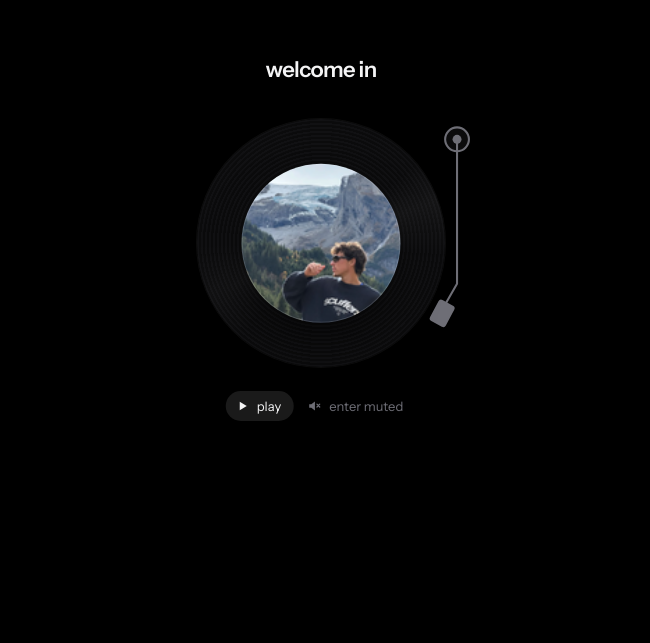
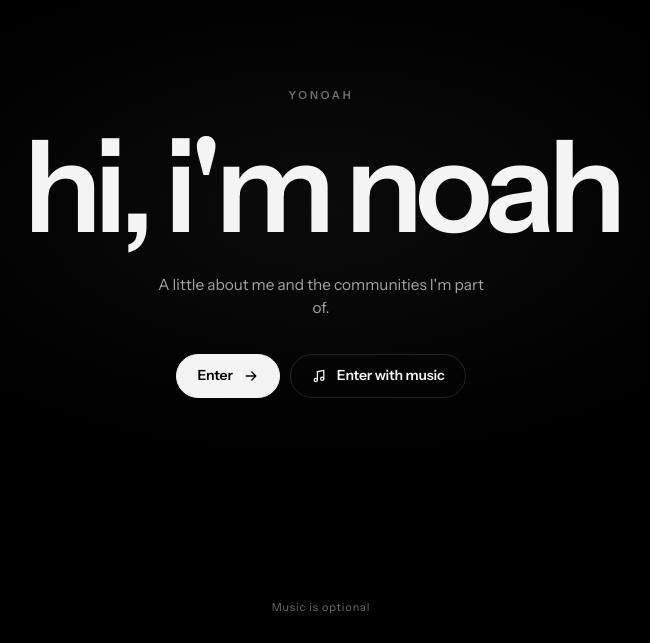
Before and after one commit to cendxr/yonoah, a React (Vite) app: page / in a window 1280 px wide. Shown: the part 157-800 px from the top of the page, without its empty margins (319-969 px from the left). Built offline with nearby package versions, Linux system fonts and the light colour scheme.

Commit message:
Redesign intro, add SEO and share preview, clean up scratch files

```diff
--- a/index.html
+++ b/index.html
@@ -3,12 +3,28 @@
   <head>
     <meta charset="UTF-8" />
     <meta name="viewport" content="width=device-width, initial-scale=1.0" />
-    <meta name="description" content="Noah — student, builder, and friend." />
-    <meta name="theme-color" content="#0a0a0a" />
+    <title>Noah · Student, builder, and community lead</title>
+    <meta name="description" content="Noah is an American college student who builds software and leads online communities like Fluid Compact, Collective, and Alaska Roleplay." />
+    <meta name="author" content="Noah" />
+    <meta name="theme-color" content="#000000" />
+
+    <!-- Share previews (Discord, iMessage, X, etc.) -->
+    <meta property="og:type" content="website" />
+    <meta property="og:site_name" content="Noah" />
+    <meta property="og:title" content="Noah · Student, builder, and community lead" />
+    <meta property="og:description" content="A little about me and the communities I'm part of." />
+    <meta property="og:image" content="/og-image.png" />
+    <meta property="og:image:width" content="1200" />
+    <meta property="og:image:height" content="630" />
+    <meta property="og:image:alt" content="noah" />
+    <meta name="twitter:card" content="summary_large_image" />
+    <meta name="twitter:title" content="Noah · Student, builder, and community lead" />
+    <meta name="twitter:description" content="A little about me and the communities I'm part of." />
+    <meta name="twitter:image" content="/og-image.png" />
+
     <link rel="icon" href="/favicon.svg" type="image/svg+xml" />
     <link rel="preload" href="/fonts/InstrumentSans-400.ttf" as="font" type="font/ttf" crossorigin />
     <link rel="preload" href="/fonts/InstrumentSans-600.ttf" as="font" type="font/ttf" crossorigin />
-    <title>Noah</title>
   </head>
   <body>
     <div id="root"></div>
--- a/src/App.tsx
+++ b/src/App.tsx
@@ -3,6 +3,7 @@ import { ExperienceStrip } from './components/ExperienceCard'
 
 const BIO = 'i am an american college student. i love the outdoors, spending time with friends and family, and developing software'
 const WORDS = BIO.split(' ')
+const INTRO_CHARS = Array.from("hi, i'm noah")
 const SONG_END_SECONDS = 90
 const SONG_FADE_START_SECONDS = 87
 const SONG_FADE_IN_SECONDS = 1.5
@@ -25,17 +26,12 @@ const positions = [
   },
 ]
 
-const projects = [
-  { name: 'Question of the Day', description: 'A simple user app to gain a unique QoTD in any server.', href: 'https://discord.com/oauth2/authorize?client_id=1542174618893426718', logoSrc: 'https://www.whoisjonah.xyz/media/projects/qotd.webp' },
-]
-
 function prefersReducedMotion() {
   return window.matchMedia('(prefers-reduced-motion: reduce)').matches
 }
 
 function App() {
   const photoRef = useRef<HTMLSpanElement>(null)
-  const recordRef = useRef<HTMLDivElement>(null)
   const imgRef = useRef<HTMLImageElement>(null)
   const audioRef = useRef<HTMLAudioElement>(null)
   const toggleRef = useRef<HTMLButtonElement>(null)
@@ -59,26 +55,23 @@ function App() {
   useEffect(() => {
     let cancelled = false
 
-    function placeLabel() {
+    function placePhoto() {
       const photo = photoRef.current
-      const record = recordRef.current
-      if (!photo || !record || enteredRef.current) return
-      photo.style.animation = 'none'
+      if (!photo || enteredRef.current) return
+      const previousTransform = photo.style.transform
       photo.style.transform = 'none'
       const rect = photo.getBoundingClientRect()
-      photo.style.animation = ''
-      photo.style.transform = ''
+      photo.style.transform = previousTransform
       const fx = document.documentElement.clientWidth / 2 - (rect.left + rect.width / 2)
       const fy = document.documentElement.clientHeight / 2 - (rect.top + rect.height / 2)
-      const fs = rect.width > 0 ? (0.64 * record.offsetWidth) / rect.width : 1
       photo.style.setProperty('--fx', `${fx}px`)
       photo.style.setProperty('--fy', `${fy}px`)
-      photo.style.setProperty('--fs', fs.toFixed(3))
+      photo.style.setProperty('--fs', '.78')
     }
 
     function revealIntro() {
       if (cancelled || enteredRef.current) return
-      placeLabel()
+      placePhoto()
       setReady(true)
     }
 
@@ -87,11 +80,11 @@ function App() {
       new Promise((resolve) => window.setTimeout(resolve, 1200)),
     ]).then(revealIntro)
     document.fonts.ready.then(() => {
-      if (!cancelled && !enteredRef.current) placeLabel()
+      if (!cancelled && !enteredRef.current) placePhoto()
     })
 
     function onResize() {
-      if (!cancelled) placeLabel()
+      if (!cancelled) placePhoto()
     }
 
     window.addEventListener('resize', onResize)
@@ -210,7 +203,7 @@ function App() {
     setPlaying(false)
   }
 
-  /** Measured muted path: enter immediately — no drop phase or delay. */
+  /** Silent entry reveals the portfolio immediately without starting playback. */
   function enterMuted(silent = true) {
     if (enteredRef.current) return
     enteredRef.current = true
@@ -231,35 +224,30 @@ function App() {
 
   return (
     <main className="site-shell">
-      <div className="deck" aria-hidden={entered} inert={entered || undefined}>
-        <h2 className="welcome">welcome in</h2>
-        <div className="record" ref={recordRef} />
-        {/* Decorative tonearm — reference marks aria-hidden; deck is pointer-events:none. */}
-        <svg className="arm" viewBox="0 0 100 150" fill="none" stroke="currentColor" strokeLinecap="round" strokeLinejoin="round" aria-hidden="true">
-          <circle cx="80" cy="15" r="8" fill="#0b0b0c" strokeWidth="1.4" />
-          <circle cx="80" cy="15" r="3" fill="currentColor" stroke="none" />
-          <path d="M80 15v97l-8 14" strokeWidth="1.4" />
-          <rect x="64" y="124" width="12" height="16" rx="2" transform="rotate(28 70 132)" fill="currentColor" stroke="none" />
-        </svg>
-        <div className="choose">
-          <button className="play-intro" type="button" onClick={enterWithSound} disabled={entered}>
-            <svg viewBox="0 0 14 14" width="14" height="14" aria-hidden="true"><path d="m4 2.7 7 4.3-7 4.3V2.7z" fill="currentColor" /></svg>
-            play
-          </button>
-          <button
-            className="quiet"
-            type="button"
-            onClick={() => enterMuted()}
-            disabled={entered}
-          >
-            <svg className="muted-icon" viewBox="0 0 14 14" width="14" height="14" aria-hidden="true">
-              <path d="M1.5 5.2h2.1L7.2 2.4v9.2L3.6 8.8H1.5V5.2z" fill="currentColor" />
-              <path d="M9.2 5.1 12 8M12 5.1 9.2 8" fill="none" stroke="currentColor" strokeWidth="1.2" strokeLinecap="round" />
-            </svg>
-            enter muted
-          </button>
+      <section className="intro-gate" aria-label="Welcome" aria-hidden={entered} inert={entered || undefined}>
+        <div className="intro-inner">
+          <p className="intro-kicker">yonoah</p>
+          <h1 className="intro-title" aria-label="hi, i'm noah">
+            {INTRO_CHARS.map((char, index) => (
+              <span key={index} className="intro-char" style={{ '--c': index } as CSSProperties} aria-hidden="true">
+                {char === ' ' ? '\u00a0' : char}
+              </span>
+            ))}
+          </h1>
+          <p className="intro-sub">A little about me and the communities I'm part of.</p>
+          <div className="intro-actions">
+            <button className="intro-action intro-action-primary" type="button" onClick={() => enterMuted()} disabled={!ready || entered}>
+              Enter
+              <svg viewBox="0 0 20 20" aria-hidden="true"><path d="M4 10h12m-5-5 5 5-5 5" /></svg>
+            </button>
+            <button className="intro-action" type="button" onClick={enterWithSound} disabled={!ready || entered}>
+              <svg viewBox="0 0 20 20" aria-hidden="true"><path d="M8 15V4.5l8-1.5V13.5" /><circle cx="6" cy="15" r="2" /><circle cx="14" cy="13.5" r="2" /></svg>
+              Enter with music
+            </button>
+          </div>
         </div>
-      </div>
+        <span className="intro-hint" aria-hidden="true">Music is optional</span>
+      </section>
 
       <audio ref={audioRef} src="/audio/take-it-easy-2013-remaster.mp3" preload="metadata" />
       {entered && <video className="background-video" autoPlay loop muted playsInline src="/media/pexels-background-1080p.mp4" aria-hidden="true" />}
@@ -269,30 +257,6 @@ function App() {
           <button className="music-toggle" type="button" aria-label={playing ? 'mute music' : 'play music'} onClick={playing ? stopMusic : () => startMusic()}>
             {playing ? '▮▮▮' : '♪'}
           </button>
-        </div>
-        <div className="elsewhere">
-          <span>elsewhere</span>
-          <div>
-            <span className="social-link social-link-disabled" aria-label="Discord (not available yet)">
-              <svg className="social-icon" viewBox="0 0 24 24" fill="currentColor" aria-hidden="true">
-                <path d="M19.7 5.2a18.7 18.7 0 0 0-4.6-1.4l-.6 1.2a17.2 17.2 0 0 0-5 0l-.6-1.2a18.7 18.7 0 0 0-4.6 1.4C1.4 9.5.6 13.7 1 17.8a18.8 18.8 0 0 0 5.7 2.9l1.2-1.9-1.9-.9.5-.4c3.7 1.7 7.7 1.7 11.4 0l.5.4-1.9.9 1.2 1.9a18.8 18.8 0 0 0 5.7-2.9c.5-4.8-.8-8.9-3.7-12.6ZM8.7 15.1c-1.1 0-1.9-1-1.9-2.2s.8-2.2 1.9-2.2 1.9 1 1.9 2.2-.8 2.2-1.9 2.2Zm6.6 0c-1.1 0-1.9-1-1.9-2.2s.8-2.2 1.9-2.2 1.9 1 1.9 2.2-.8 2.2-1.9 2.2Z" />
-              </svg>
-              discord
-            </span>
-            <a href="https://mail.google.com/mail/?view=cm&fs=1&to=hello%40yonoah.xyz" target="_blank" rel="noreferrer">
-              <svg className="social-icon" viewBox="0 0 24 24" fill="none" aria-hidden="true">
-                <path d="M3 6.75A1.75 1.75 0 0 1 4.75 5h14.5A1.75 1.75 0 0 1 21 6.75v10.5A1.75 1.75 0 0 1 19.25 19H4.75A1.75 1.75 0 0 1 3 17.25V6.75Z" stroke="currentColor" strokeWidth="1.7" />
-                <path d="m4 6 8 6.5L20 6" stroke="currentColor" strokeWidth="1.7" strokeLinecap="round" strokeLinejoin="round" />
-              </svg>
-              email
-            </a>
-            <a href="https://github.com/cendxr" target="_blank" rel="noreferrer">
-              <svg className="social-icon" viewBox="0 0 24 24" fill="currentColor" aria-hidden="true">
-                <path d="M12 .9a11.1 11.1 0 0 0-3.51 21.63c.56.1.76-.24.76-.54v-2.08c-3.1.68-3.76-1.32-3.76-1.32-.5-1.3-1.24-1.65-1.24-1.65-1.01-.7.08-.69.08-.69 1.12.08 1.71 1.15 1.71 1.15.99 1.7 2.6 1.21 3.23.93.1-.72.39-1.21.7-1.49-2.48-.28-5.09-1.24-5.09-5.52 0-1.22.44-2.22 1.15-3-.12-.28-.5-1.42.11-2.96 0 0 .94-.3 3.05 1.15a10.6 10.6 0 0 1 5.55 0c2.11-1.45 3.05-1.15 3.05-1.15.61 1.54.23 2.68.11 2.96.72.78 1.15 1.78 1.15 3 0 4.29-2.61 5.24-5.1 5.51.4.35.75 1.03.75 2.08v3.08c0 .3.2.65.77.54A11.1 11.1 0 0 0 12 .9Z" />
-              </svg>
-              github
-            </a>
-          </div>
         </div>
       </nav>
 
@@ -337,7 +301,6 @@ function App() {
         <div>
           <section id="experience-panel" className="strip" aria-label="Experience">
             <div className="positions">{positions.map((position) => <ExperienceStrip key={position.name} {...position} />)}</div>
-            <div className="projects">{projects.map((project) => <ExperienceStrip key={project.name} {...project} compact />)}</div>
           </section>
         </div>
       </div>
--- a/src/styles.css
+++ b/src/styles.css
@@ -64,90 +64,83 @@ a:focus-visible, button:focus-visible { outline: 2px solid #4c8dff; outline-offs
 .background-video::after { content: ''; position: absolute; inset: 0; background: #0008; }
 .nav, .hero, .toggle, .more { position: relative; z-index: 1; }
 
-/* Intro. The portrait itself is the wordmark photo, parked on the disc
-   until enter. */
-.deck {
-  --disc: min(31vh, 48vw, 250px);
+.intro-gate {
   position: fixed;
+  z-index: 4;
   inset: 0;
+  display: grid;
+  place-items: center;
+  padding: 32px 24px;
+  background: var(--bg);
+  transition: opacity .7s var(--ease), filter .7s var(--ease), transform .7s var(--ease), visibility 0s .7s;
+}
+.intro-gate::before {
+  content: '';
+  position: absolute;
+  inset: 0;
+  background: radial-gradient(55% 45% at 50% 46%, #ffffff0b, transparent 70%);
   pointer-events: none;
-  transition: opacity .8s var(--ease);
 }
-.record {
-  position: absolute;
-  z-index: 1;
-  top: 50%;
-  left: 50%;
-  width: var(--disc);
-  height: var(--disc);
-  margin: calc(var(--disc) / -2);
-  border-radius: 50%;
-  background:
-    conic-gradient(from 20deg, transparent 0deg, transparent 30deg, rgba(255, 255, 255, .04) 50deg, transparent 75deg, transparent 200deg, rgba(255, 255, 255, .027) 225deg, transparent 250deg),
-    repeating-radial-gradient(circle, #0b0b0c 0 2px, #111113 2.5px 4px);
-  box-shadow: 0 0 0 1px rgba(255, 255, 255, .05);
-  transition: opacity .7s var(--ease), transform .9s var(--ease);
+.intro-inner { position: relative; display: flex; flex-direction: column; align-items: center; text-align: center; }
+.intro-kicker {
+  margin: 0 0 22px;
+  color: var(--muted);
+  font-size: 11px;
+  font-weight: 600;
+  letter-spacing: .26em;
+  text-transform: uppercase;
 }
-.arm {
-  position: absolute;
-  z-index: 3;
-  top: calc(50% - var(--disc) * .51);
-  left: calc(50% + var(--disc) * .07);
-  width: calc(var(--disc) * .6);
-  height: calc(var(--disc) * .9);
-  color: var(--muted);
-  transform-origin: 80% 10%;
-  transition: transform .7s cubic-bezier(.5, 0, .2, 1), opacity .6s var(--ease);
-}
-/* Measured: html.drop rotates the decorative tonearm onto the disc. */
-html.drop .arm { transform: rotate(20deg); }
-.welcome {
-  position: absolute;
-  z-index: 3;
-  top: calc(50% - var(--disc) / 2 - 64px);
-  left: 50%;
+.intro-title {
   margin: 0;
   color: var(--text);
-  font-size: 22px;
+  font-size: clamp(56px, 10vw, 136px);
   font-weight: 600;
-  letter-spacing: -.03em;
-  line-height: 1.4;
+  letter-spacing: -.06em;
+  line-height: .95;
   white-space: nowrap;
-  transform: translate(-50%);
-  transition: opacity .5s var(--ease);
 }
-.choose {
+.intro-char { display: inline-block; }
+.intro-sub {
+  max-width: 340px;
+  margin: 26px 0 0;
+  color: var(--body);
+  font-size: clamp(15px, 1.2vw, 17px);
+  line-height: 1.5;
+}
+.intro-actions { display: flex; flex-wrap: wrap; justify-content: center; gap: 10px; margin-top: 34px; }
+.intro-action {
+  display: inline-flex;
+  align-items: center;
+  justify-content: center;
+  gap: 10px;
+  height: 44px;
+  padding: 0 20px;
+  border: 1px solid var(--rule);
+  border-radius: 999px;
+  color: var(--text);
+  background: transparent;
+  font-size: 14px;
+  font-weight: 600;
+  letter-spacing: -.01em;
+  cursor: pointer;
+  transition: color .25s var(--ease), background-color .25s var(--ease), border-color .25s var(--ease), transform .25s var(--ease);
+}
+.intro-action svg { width: 16px; height: 16px; flex: none; fill: none; stroke: currentColor; stroke-width: 1.6; stroke-linecap: round; stroke-linejoin: round; transition: transform .25s var(--ease); }
+.intro-action:hover { border-color: #ffffff40; background: #ffffff0d; }
+.intro-action:hover svg { transform: translateX(2px); }
+.intro-action:active { transform: scale(.97); }
+.intro-action:disabled { cursor: default; }
+.intro-action-primary { border-color: var(--text); color: #000; background: var(--text); }
+.intro-action-primary:hover { border-color: #fff; background: #fff; }
+.intro-hint {
   position: absolute;
-  z-index: 3;
-  top: calc(50% + var(--disc) / 2 + 24px);
+  bottom: calc(28px + env(safe-area-inset-bottom));
   left: 50%;
-  display: flex;
-  gap: 4px;
-  pointer-events: auto;
-  transform: translate(-50%);
-  transition: opacity .4s var(--ease);
+  color: var(--muted);
+  font-size: 11px;
+  letter-spacing: .08em;
+  transform: translateX(-50%);
 }
-/* Match reference .choose button metrics (line-height: normal → 30px tall). */
-.choose button {
-  display: flex;
-  align-items: center;
-  gap: 7px;
-  padding: 7px 13px 7px 10px;
-  border: 0;
-  border-radius: 999px;
-  color: var(--muted);
-  background: transparent;
-  font: 500 13px/normal "Instrument Sans", "Instrument Sans Fallback", -apple-system, system-ui, "Helvetica Neue", Arial, sans-serif;
-  white-space: nowrap;
-  cursor: pointer;
-  -webkit-tap-highlight-color: transparent;
-  transition: background-color .2s, color .2s, transform .3s var(--spring);
-}
-.play-intro { color: var(--text) !important; background: #ffffff1a !important; }
-.choose button:hover { color: var(--text); transform: scale(1.04); }
-.choose button:active { transform: scale(.95); }
-.choose button:disabled { cursor: default; transform: none; }
-.muted-icon { display: block; flex: none; width: 14px; height: 14px; }
 
 html.gate .nav,
 html.gate .more,
@@ -155,35 +148,19 @@ html.gate .toggle,
 html.gate .experience-toggle,
 html.gate .ch,
 html.gate .bio { opacity: 0; visibility: hidden; }
-html.gate .photo { transform: translate(var(--fx), var(--fy)) scale(var(--fs)); }
-html.gate:not(.set) .photo,
-html.gate:not(.set) .deck { opacity: 0; }
-html.gate:not(.set) .choose { pointer-events: none; }
-html.gate.set .photo { animation: appear 1s var(--ease) backwards; }
-html.gate.set .photo img { animation: spin-in 1.2s var(--ease) backwards; }
-html.gate.set .record { animation: press 1s var(--ease) backwards; }
-html.gate.set .welcome { animation: rise .9s var(--ease) .2s backwards; }
-html.gate.set .choose { animation: rise .8s var(--ease) .4s backwards; }
-/* Measured drop path: portrait keeps spinning on the disc until enter. */
-html.gate.drop .photo img { animation: turn .7s ease-in, turn .41s linear .7s infinite; }
-html.drop .choose,
-html:not(.gate) .choose { opacity: 0; pointer-events: none; }
-html:not(.gate) .welcome { opacity: 0; }
-html:not(.gate) .deck { visibility: hidden; transition: visibility 0s .9s; }
-html:not(.gate) .record { opacity: 0; transform: scale(.85); }
-html:not(.gate) .arm { opacity: 0; }
+html.gate .photo { opacity: 0; visibility: hidden; transform: translate(var(--fx), var(--fy)) scale(var(--fs)); }
+html.gate:not(.set) .intro-gate { opacity: 0; }
+html.gate.set .intro-kicker { animation: intro-fade 1s var(--ease) .1s backwards; }
+html.gate.set .intro-char { animation: intro-char .9s var(--ease) calc(.25s + var(--c) * .035s) backwards; }
+html.gate.set .intro-sub { animation: intro-rise .9s var(--ease) .75s backwards; }
+html.gate.set .intro-actions { animation: intro-rise .9s var(--ease) .9s backwards; }
+html.gate.set .intro-hint { animation: intro-fade 1s var(--ease) 1.1s backwards; }
+html:not(.gate) .intro-gate { opacity: 0; filter: blur(8px); transform: scale(1.02); visibility: hidden; pointer-events: none; }
 
 .nav { display: flex; align-items: flex-start; justify-content: space-between; gap: 24px; padding: 26px 40px 0; }
 .who { display: flex; flex-direction: column; align-items: flex-start; gap: 8px; padding-top: 6px; }
 .handle { font-size: 16px; font-weight: 600; letter-spacing: -.02em; }
 .music-toggle { min-width: 18px; margin: 0; padding: 0; border: 0; color: var(--text); background: transparent; font-size: 18px; font-weight: 700; letter-spacing: -2px; line-height: .7; cursor: pointer; }
-.elsewhere { display: grid; gap: 8px; min-width: 267px; padding: 10px 16px 12px; border: 1px solid #ffffff13; border-radius: 24px; background: #181818d9; backdrop-filter: blur(18px); color: var(--body); font-size: 12px; }
-.elsewhere div { display: flex; gap: 18px; align-items: center; color: var(--text); font-size: 15px; font-weight: 600; white-space: nowrap; }
-.elsewhere a, .social-link { display: inline-flex; align-items: center; gap: 7px; }
-.social-icon { display: block; width: 16px; height: 16px; flex: none; }
-.elsewhere a { transition: opacity .2s; }
-.elsewhere a:hover { opacity: .72; }
-
 .hero { display: flex; flex: 1; align-items: center; justify-content: center; padding: 24px; text-align: center; }
 .mark {
   --wm: clamp(96px, min(22vw, 34vh), 280px);
@@ -287,14 +264,12 @@ html.open .more { grid-template-rows: 1fr; }
 .strip {
   position: relative;
   display: grid;
-  grid-template-columns: minmax(0, 1fr) minmax(300px, 21vw);
+  grid-template-columns: minmax(0, 1fr);
   align-items: start;
-  column-gap: clamp(28px, 1.35vw, 48px);
   padding: 24px clamp(40px, 2.25vw, 80px) 0;
   perspective: 1200px;
 }
-.positions { display: grid; grid-template-columns: repeat(2, minmax(0, 1fr)); gap: clamp(20px, 1.2vw, 42px); }
-.projects { display: grid; grid-template-columns: 1fr; gap: 18px; min-width: 0; padding-left: clamp(24px, 1.35vw, 48px); border-left: 1px solid var(--rule); }
+.positions { display: grid; grid-template-columns: repeat(3, minmax(0, 1fr)); gap: clamp(20px, 1.2vw, 42px); }
 .strip::before {
   content: "";
   position: absolute;
@@ -333,23 +308,15 @@ html.open .position { animation: flip .9s var(--ease) calc(.15s + var(--i) * 80m
   transition: color .2s;
 }
 .position:hover p { color: #c4c4ca; }
-.project { display: grid; grid-template-columns: 28px minmax(0, 1fr); column-gap: 12px; align-items: start; min-width: 0; }
-.project .logo { grid-row: span 2; width: 28px; height: 28px; }
-.project .title { white-space: normal; }
-.project b { font-size: 14px; }
-.project p { grid-column: 2; margin: 1px 0 0; color: var(--body); font-size: 12px; line-height: 1.35; }
-
 @keyframes float { from { transform: translateY(-3px); } to { transform: translateY(4px); } }
 @keyframes land { from { transform: translate(var(--fx), var(--fy)) scale(var(--fs)); } }
 @keyframes unspin {
   from { transform: perspective(700px) rotateY(0deg) rotateX(0deg) rotate(var(--a, 0deg)); }
   to { transform: perspective(700px) rotateY(var(--ry, 0deg)) rotateX(var(--rx, 0deg)) rotate(720deg); }
 }
-@keyframes spin-in { from { transform: rotate(-540deg); } to { transform: rotate(0deg); } }
-@keyframes turn { from { transform: rotate(0deg); } to { transform: rotate(360deg); } }
-@keyframes appear { from { opacity: 0; transform: translate(var(--fx), var(--fy)) scale(calc(var(--fs) * .6)); } }
-@keyframes press { from { opacity: 0; transform: scale(.8); } }
-@keyframes rise { from { opacity: 0; transform: translate(-50%, 12px); } }
+@keyframes intro-rise { from { opacity: 0; transform: translateY(12px); } }
+@keyframes intro-char { from { opacity: 0; filter: blur(10px); transform: translateY(.35em); } }
+@keyframes intro-fade { from { opacity: 0; } }
 @keyframes emerge { from { opacity: 0; transform: translateX(var(--sx)) scale(.6); filter: blur(12px); } }
 @keyframes word { from { opacity: 0; filter: blur(8px); transform: translateY(.6em) rotate(4deg); } }
 @keyframes hand {
@@ -375,29 +342,29 @@ html.open .position { animation: flip .9s var(--ease) calc(.15s + var(--i) * 80m
 }
 
 @media (max-width: 960px) {
-  .strip { grid-template-columns: 1fr; gap: 24px; padding-inline: 40px; }
-  .positions { gap: 24px; }
-  .projects { grid-template-columns: repeat(2, minmax(0, 1fr)); gap: 18px 32px; padding: 18px 0 0; border-top: 1px solid var(--rule); border-left: 0; }
+  .strip { padding-inline: 40px; }
+  .positions { grid-template-columns: repeat(2, minmax(0, 1fr)); gap: 24px; }
 }
 
 @media (max-width: 640px) {
+  .intro-title { font-size: clamp(44px, 14vw, 72px); }
+  .intro-sub { margin-top: 20px; font-size: 15px; }
+  .intro-actions { flex-direction: column; width: 100%; max-width: 280px; margin-top: 28px; }
+  .intro-action { width: 100%; height: 48px; }
   .nav { padding: 18px 18px 0; }
   .who { gap: 6px; padding-top: 2px; }
   .handle { font-size: 14px; }
   .hero { padding: 48px 24px 40px; }
   .mark { --wm: clamp(80px, 28vw, 140px); }
   .bio { margin-top: 14px; font-size: 14px; line-height: 1.4; }
-  .strip { gap: 20px; padding: 18px 18px 0; }
+  .strip { padding: 18px 18px 0; }
   .positions { grid-template-columns: 1fr; gap: 18px 16px; }
-  .projects { grid-template-columns: 1fr; gap: 16px; padding-top: 18px; }
   .position { grid-template-columns: 18px minmax(0, 1fr); gap: 6px 8px; }
   .logo { width: 18px; height: 18px; }
   .position b { font-size: 13.5px; }
   .title { flex-direction: column; align-items: flex-start; gap: 0; }
   .title span { font-size: 11.5px; }
   .position p { font-size: 11px; line-height: 1.35; }
-  .elsewhere { min-width: auto; padding: 8px 10px; border-radius: 18px; }
-  .elsewhere div { gap: 8px; font-size: 12px; }
 }
 
 @media (prefers-reduced-motion: reduce) {
```
Also changed, not shown: src/components/ExperienceCard.tsx (+6 -18 lines), public/og-image.png (added), 1 other file (tests, documents, lock files or other folders).
